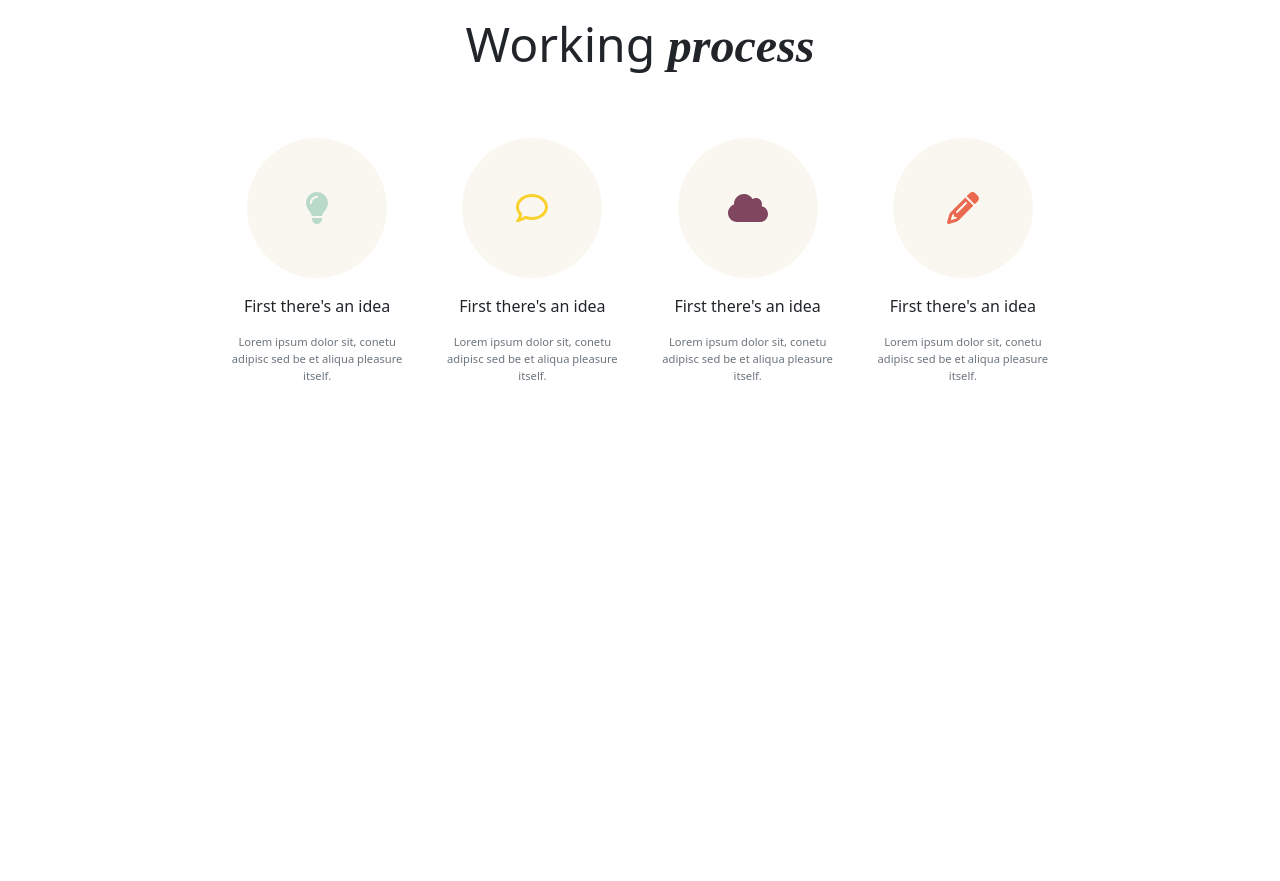
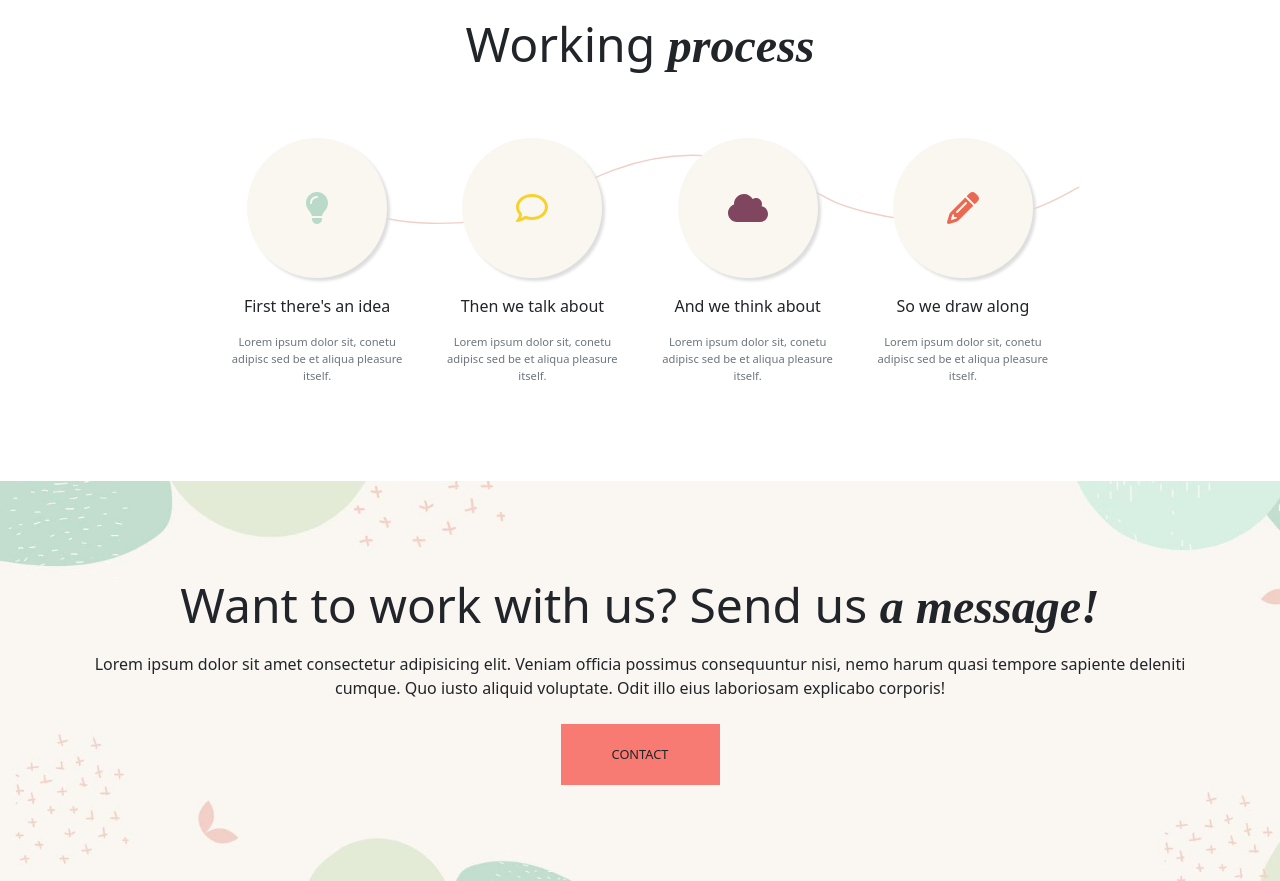
Before and after one commit to Eikcaj1998/proj-html-vuejs, a Vue app: page / in a window 1280 px wide. Shown: the part 1380-2261 px from the top of the page. Before the commit the page ends 1861 px from the top, so only its background shows below. Built offline with nearby package versions, Linux system fonts and the light colour scheme; a small style sheet from the web is missing.

Commit message:
switch background color and create message file

```diff
--- a/src/assets/_color.scss
+++ b/src/assets/_color.scss
@@ -1,2 +1,2 @@
-$primary: #d8f0e3;
-$secondary: #f5d8ca;
+$primary: #F77b72;
+$secondary: #E1c0b0;
--- a/src/components/ContactMessage.vue
+++ b/src/components/ContactMessage.vue
@@ -0,0 +1,53 @@
+<template>
+    <div class="background-img">
+        <div class="container">
+        <div class="row d-flex align-items-center text-center h-400">
+            <div class="col">
+                <h2 class="mb-3">Want to work with us? Send us <span>a message!</span></h2>
+                <p class="mb-4">Lorem ipsum dolor sit amet consectetur adipisicing elit. Veniam officia possimus consequuntur nisi, nemo harum quasi tempore sapiente deleniti cumque. Quo iusto aliquid voluptate. Odit illo eius laboriosam explicabo corporis!</p>
+                <button type="button" class="btn">CONTACT</button>
+            </div>
+        </div>
+        </div>
+    </div>
+</template>
+<script>
+    export default {
+        name: 'ContactUs'
+    }
+</script>
+
+<style lang="scss" scoped>
+
+@import '../assets/style.scss';
+    .background-img {
+        background-image:url(../assets/img/h-2-background-1.jpg);
+        background-repeat: no-repeat;
+        background-size: cover;
+        height: 400px;
+    }
+    .h-400{
+        height: 400px;
+    }
+    h2 {
+        font-size: 3rem;
+
+        span {
+            font-style: italic;
+            font-weight: bold;
+            font-family: 'Playfair Display'
+        }
+    }
+
+    .btn{
+        font-size: 0.8rem;
+        width: 159px;
+        padding: 20px;
+        background-color: $primary;
+        border-radius: 0;
+        &:hover {
+            background-color: $secondary;
+            color: white;
+        }
+}
+</style>
--- a/src/components/ListCard.vue
+++ b/src/components/ListCard.vue
@@ -27,14 +27,17 @@ export default {
 }
 </script>
 <style lang="scss" scoped>
-    .square {
+    .col{
+        z-index: 1;
+        .square {
         width: 140px;
-        aspect-ratio: 1 / 1;
+        height: 140px;
         background-color: rgb(250, 247, 241);
         border-radius: 50%;
         position: relative;
         z-index: 1;
         font-size: 2rem;
+        box-shadow: 3px 3px 3px #dedede;
     }
 
     .my-card-text {
@@ -47,4 +50,5 @@ export default {
         position: relative;
         z-index: 2;
     }
+    }
 </style>
--- a/src/components/NavBar.vue
+++ b/src/components/NavBar.vue
@@ -56,6 +56,7 @@ export default {
         height: 40px;
         background-color: $primary;
         box-shadow: 3px 3px 3px #dedede;
+        cursor: pointer;
         .arrow{
             width: 20px;
             height: 20px;
--- a/src/components/WorkingProcess.vue
+++ b/src/components/WorkingProcess.vue
@@ -4,6 +4,7 @@
             <h2 class="text-center py-5">Working <span>process</span></h2>
                 <div class="w-75 m-auto position-relative">
                     <div class="row row-cols-4">
+                    <img class="line" src="../assets/svg/svg-3.svg" alt="">
                         <ListCard
                         v-for="(card) in cards"
                             :key="card.id"
@@ -35,21 +36,21 @@ export default {
             id:2,
             icon:'fa-regular fa-comment',
             color:'#F8D12D',
-            title:'First there\'s an idea',
+            title:'Then we talk about',
             text:'Lorem ipsum dolor sit, conetu adipisc sed be et aliqua pleasure itself.'
         },
         {
             id:3,
             icon:'fa-solid fa-cloud',
             color:'#80465F',
-            title:'First there\'s an idea',
+            title:'And we think about',
             text:'Lorem ipsum dolor sit, conetu adipisc sed be et aliqua pleasure itself.'
         },
         {
             id:4,
             icon:'fa-solid fa-pencil',
             color:'#EB6950',
-            title:'First there\'s an idea',
+            title:'So we draw along',
             text:'Lorem ipsum dolor sit, conetu adipisc sed be et aliqua pleasure itself.'
         },
     ]
@@ -66,6 +67,14 @@ export default {
         bottom: 0;
         left: 8%;
     }
+    .line{
+        width: 800px;
+        height: 90px;
+        z-index: 0;
+        position: absolute;
+        top:15px;
+        left: 70px;
+    }
 
     h2 {
         font-size: 3rem;
```
